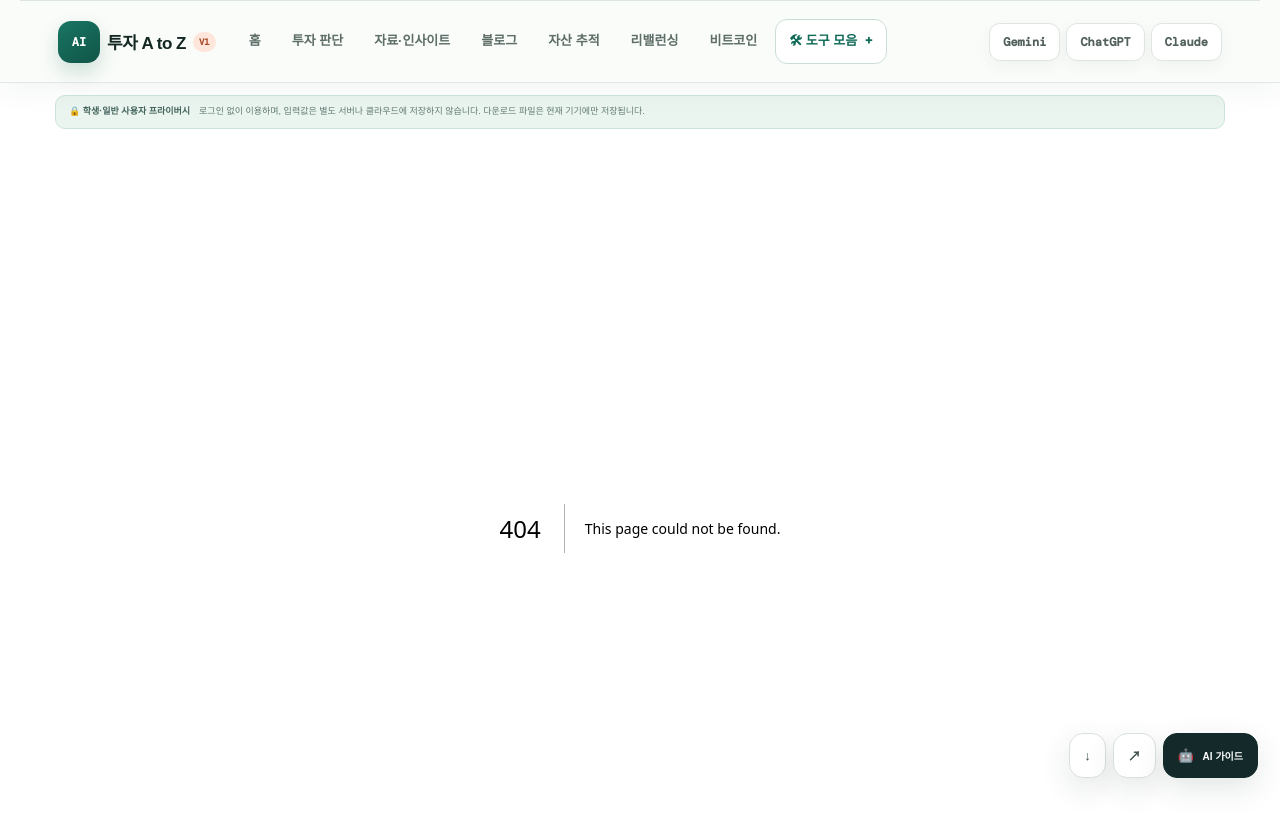
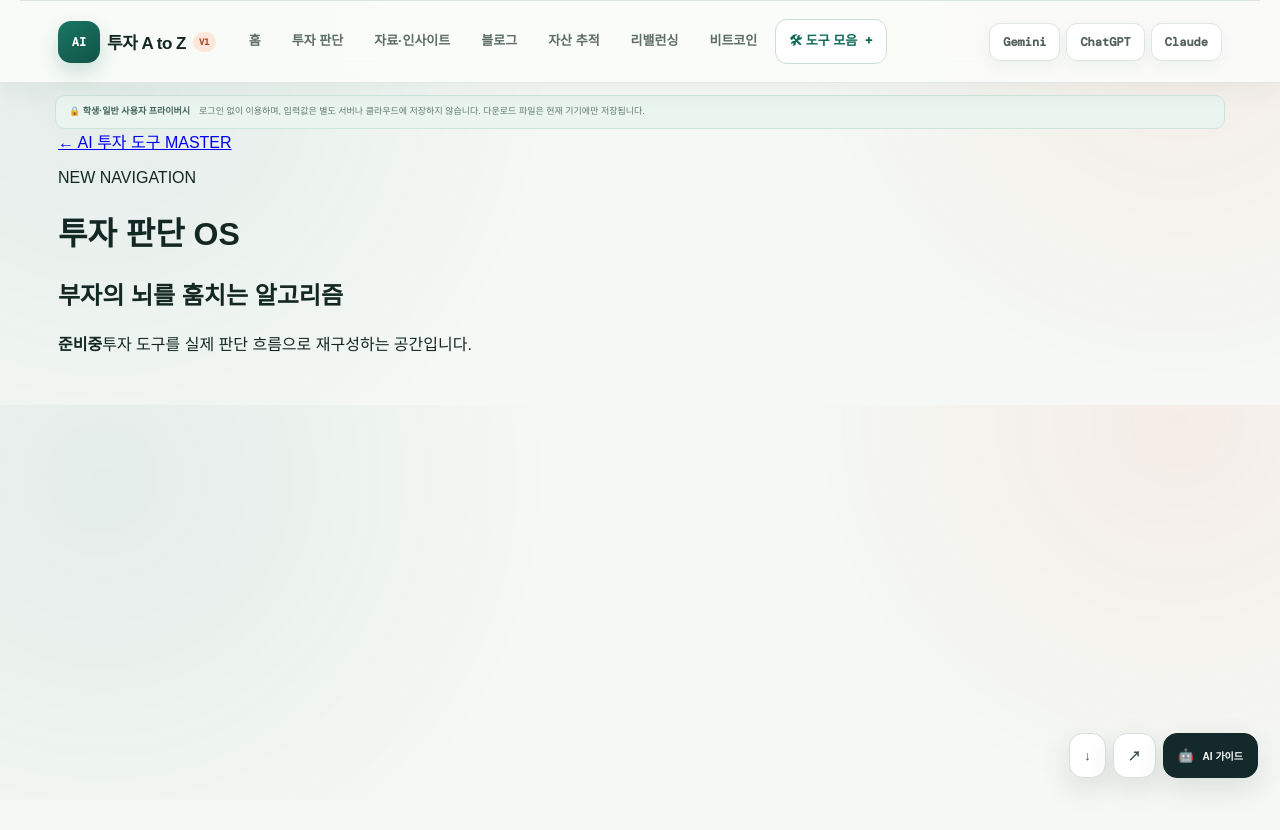
Before and after one commit to crenciasea7-dot/teacher-tools, a Next.js app in the folder ai-invest-tools-master/: page /investment-os in a window 1280 px wide. Before the commit this address had no page. Shown: the top 830 px of the page. After the commit the page ends 800 px from the top, so only its background shows below. Built offline with nearby package versions, Linux system fonts and the light colour scheme; a web font is replaced by a local one.

Commit message:
Add categorized tools menu and investment OS route
# Conflicts:
#	ai-invest-tools-master/app/globals.css
#	ai-invest-tools-master/app/page.tsx

```diff
--- a/ai-invest-tools-master/app/globals.css
+++ b/ai-invest-tools-master/app/globals.css
@@ -470,6 +470,9 @@ header {
   font-size: 14px;
   line-height: 1.7;
 }
+.os-banner{display:grid;grid-template-columns:auto 1fr auto auto;align-items:center;gap:14px;margin:0 0 24px;padding:15px 18px;border:1px solid #b9cde9;border-radius:16px;background:linear-gradient(110deg,#eaf2ff,#f8fbff);color:#18345c;text-decoration:none}.os-banner span{color:#356ac1;font:500 9px "DM Mono",monospace;letter-spacing:.1em}.os-banner strong{font-size:17px}.os-banner small{color:#647b9f;font-size:11px}.os-banner b{color:#245ba9;font-size:11px;white-space:nowrap}.os-nav-link{color:#18345c;text-decoration:none;font-weight:700}.tool-menu{display:grid;grid-template-columns:repeat(3,minmax(0,1fr));gap:12px;margin:14px 0 24px;padding:14px;border:1px solid #d8e1dd;border-radius:18px;background:#f7faf8}.tool-menu-section{padding:12px;border-radius:12px;background:#fff}.tool-menu-section h2{margin:0 0 9px;font-size:14px}.tool-menu-section>div{display:grid;gap:5px}.tool-menu-section a,.tool-menu-soon{display:flex;justify-content:space-between;gap:8px;padding:7px 8px;border-radius:8px;color:inherit;text-decoration:none;font-size:12px}.tool-menu-section a:hover{background:#eef7f2}.tool-menu-section small{color:#82928c;font-size:10px}.tool-menu-soon{color:#9aa7a2}
+@media(max-width:760px){.os-banner{grid-template-columns:1fr auto;gap:5px 10px}.os-banner span{grid-column:1/-1}.tool-menu{grid-template-columns:repeat(2,minmax(0,1fr));padding:9px}}
+@media(max-width:430px){.tool-menu{grid-template-columns:1fr}}
 .market-overview {
   margin: 14px 0 28px;
   padding: 24px;
--- /dev/null
+++ b/ai-invest-tools-master/app/investment-os/page.tsx
@@ -0,0 +1,16 @@
+import "../globals.css";
+
+export default function InvestmentOsPage() {
+  return (
+    <main className="os-page">
+      <a className="os-back" href="/">← AI 투자 도구 MASTER</a>
+      <p>NEW NAVIGATION</p>
+      <h1>투자 판단 OS</h1>
+      <h2>부자의 뇌를 훔치는 알고리즘</h2>
+      <div className="os-placeholder">
+        <strong>준비중</strong>
+        <span>투자 도구를 실제 판단 흐름으로 재구성하는 공간입니다.</span>
+      </div>
+    </main>
+  );
+}
```
Also changed, not shown: ai-invest-tools-master/app/page.tsx (+14 -1 lines).
